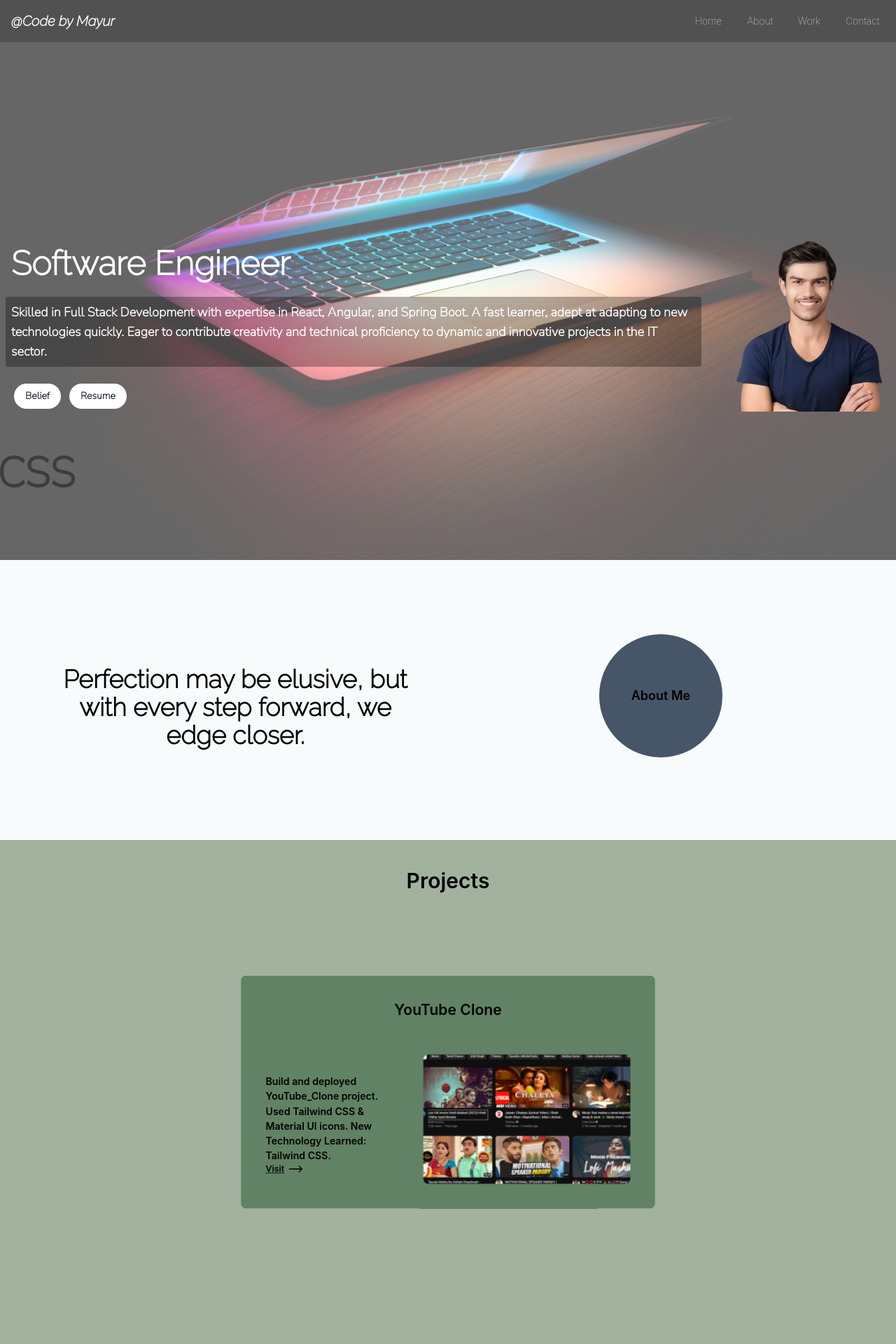
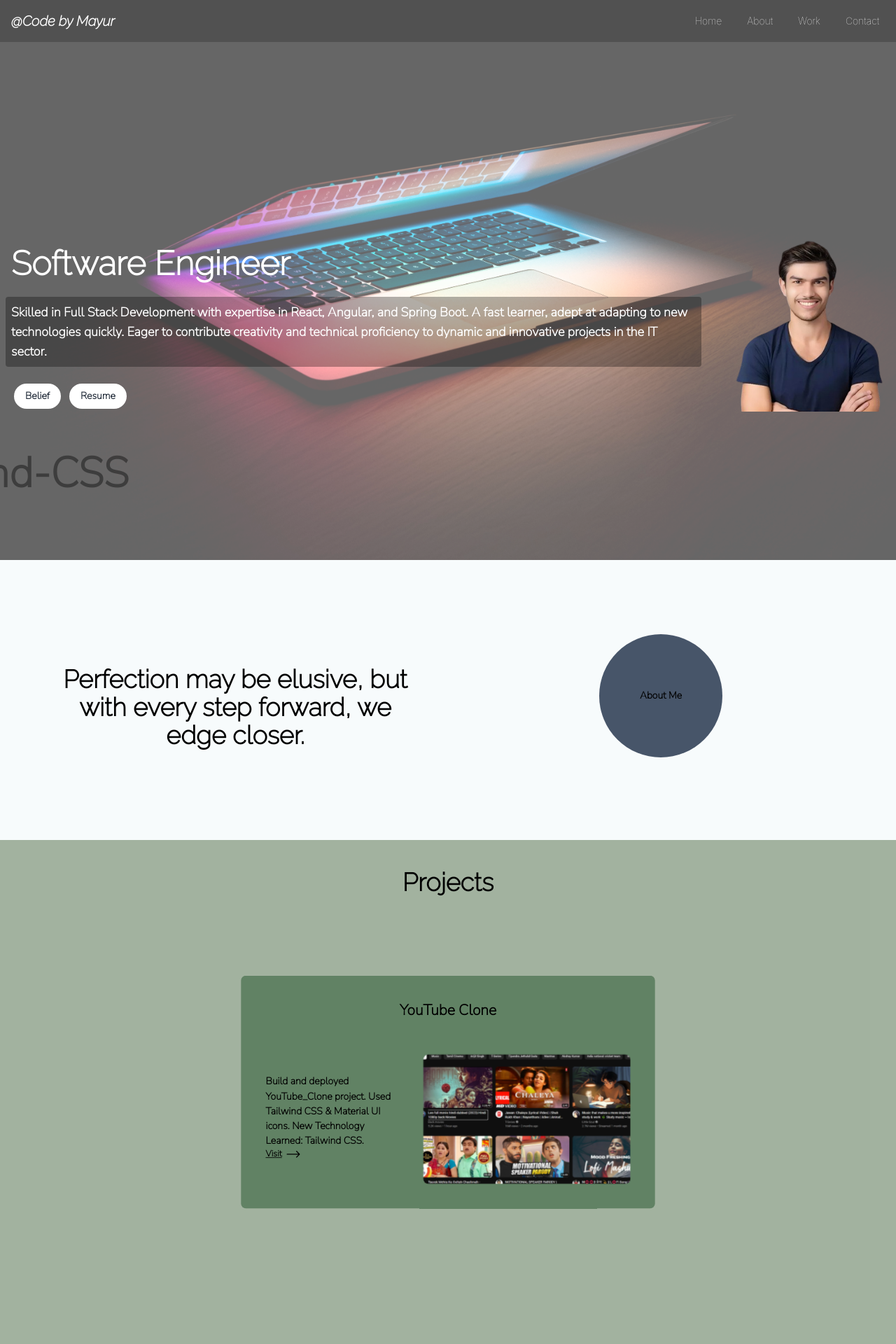
Before and after one commit to MayurTathe/Portfolio, a React (Create React App) app: page / in a window 1280 px wide. Shown: the top 1920 px of the page at 70% size. Built offline with nearby package versions, Linux system fonts and the light colour scheme.

Commit message:
Changes the font style

```diff
--- a/src/components/Hero/Hero.jsx
+++ b/src/components/Hero/Hero.jsx
@@ -6,7 +6,7 @@ const Hero = () => {
 
     const [scrollY, setScrollY] = useState(0);
 
-    const parallaxOffset = scrollY * 0.5;
+    const parallaxOffset = scrollY * -0.1;
 
     const handleScroll = () => {
         setScrollY(window.scrollY);
@@ -51,7 +51,7 @@ const Hero = () => {
                 <img
                     src="../BGImage.jpg"
                     alt="Background"
-                    style={{ transform: `translateY(${parallaxOffset}px)` }}
+                    style={{ transform: `translateY(${parallaxOffset}px)` , position: "fixed"}}
                     className="absolute top-0 left-0 w-full -z-10 object-cover opacity-60 h-full"
                 />
                 <div className="container mx-auto text-white relative mt-20">
@@ -83,7 +83,7 @@ const Hero = () => {
                             />
                         </div>
                     </div>
-                    <motion.div className="opacity-40 font-para xl:text-6xl md:text-4xl h-9 w-full hidden md:flex relative text-black top-56" variants={skillsVariants} initial="initial" animate="animate" transition={{ duration: 10, repeat: Infinity }}>React Angular SpringBoot Tailwind-CSS</motion.div>
+                    <motion.div className="opacity-40 font-para xl:text-6xl md:text-4xl h-9 w-full hidden md:flex relative text-black top-56" variants={skillsVariants} initial="initial" animate="animate" transition={{ duration: 10, repeat: Infinity }}>React-JS Angular SpringBoot Tailwind-CSS</motion.div>
                 </div>
             </div>
 
--- a/src/components/Home/Home.jsx
+++ b/src/components/Home/Home.jsx
@@ -19,7 +19,7 @@ const Home = () => {
             <section className='h-screen' id='home'><Hero /></section>
             <section className='flex items-center overflow-hidden' style={{ height: "50vh", backgroundColor: "#F7FBFC" }} id='about'><MotoQuote /></section>
             <main id='work' style={{ marginTop: "", backgroundColor: "#A2B29F" }} ref={ref}>
-                <div className="text-center font-semibold absolute w-full  mt-10 overflow-y-hidden text-3xl">Projects</div>
+                <div className="text-center font-titl font-semibold absolute w-full  mt-10 overflow-y-hidden lg:text-4xl md:text-4xl text-xl">Projects</div>
                 {
                     projects.map((project, index) => {
                         const targetScale = 1 - ((projects.length - index) * 0.05);
--- a/src/components/MotoQuote/MotoQuote.jsx
+++ b/src/components/MotoQuote/MotoQuote.jsx
@@ -19,7 +19,7 @@ const MotoQuote = () => {
       <div className='md:w-1/2'>
 
         <RevealSideScroll xValue={50}>
-          <MagnetEffect classname={"text-lg mt-4 flex-row rounded-full bg-slate-600 w-44 h-44"}>
+          <MagnetEffect classname={"text-sm font-para mt-4 flex-row rounded-full bg-slate-600 w-44 h-44"}>
             <Link to="/aboute">About Me</Link>
           </MagnetEffect>
         </RevealSideScroll>
--- a/src/components/Work/Cards.jsx
+++ b/src/components/Work/Cards.jsx
@@ -28,13 +28,13 @@ const Cards = ({ title, description, color, image, projectUrl, i, progress, targ
           className={`card w-full max-w-2xl rounded-lg overflow-hidden flex flex-col p-10 transform origin-top}`}
 
         >
-          <h2 className="text-2xl font-semibold mb-4 text-center">{title}</h2>
+          <h2 className="text-2xl font-semibold font-para mb-4 text-center">{title}</h2>
           <div className="bodyy h-full lg:mt-8 md:mt-8 sm:mt-8 gap-8 lg:flex md:flex">
             <div className="description lg:w-2/5 md:w-2/5 relative md:top-10 lg:top-10">
-              <p className="text-base">
+              <p className="text-base font-para">
                 {description}
               </p>
-              <span className="flex items-center gap-2">
+              <span className="flex items-center gap-2 font-para">
                 <a href={projectUrl} className="text-sm underline cursor-pointer">
                   Visit
                 </a>
```
Also changed, not shown: src/components/Contact/Contact.jsx (+16 -16 lines).
